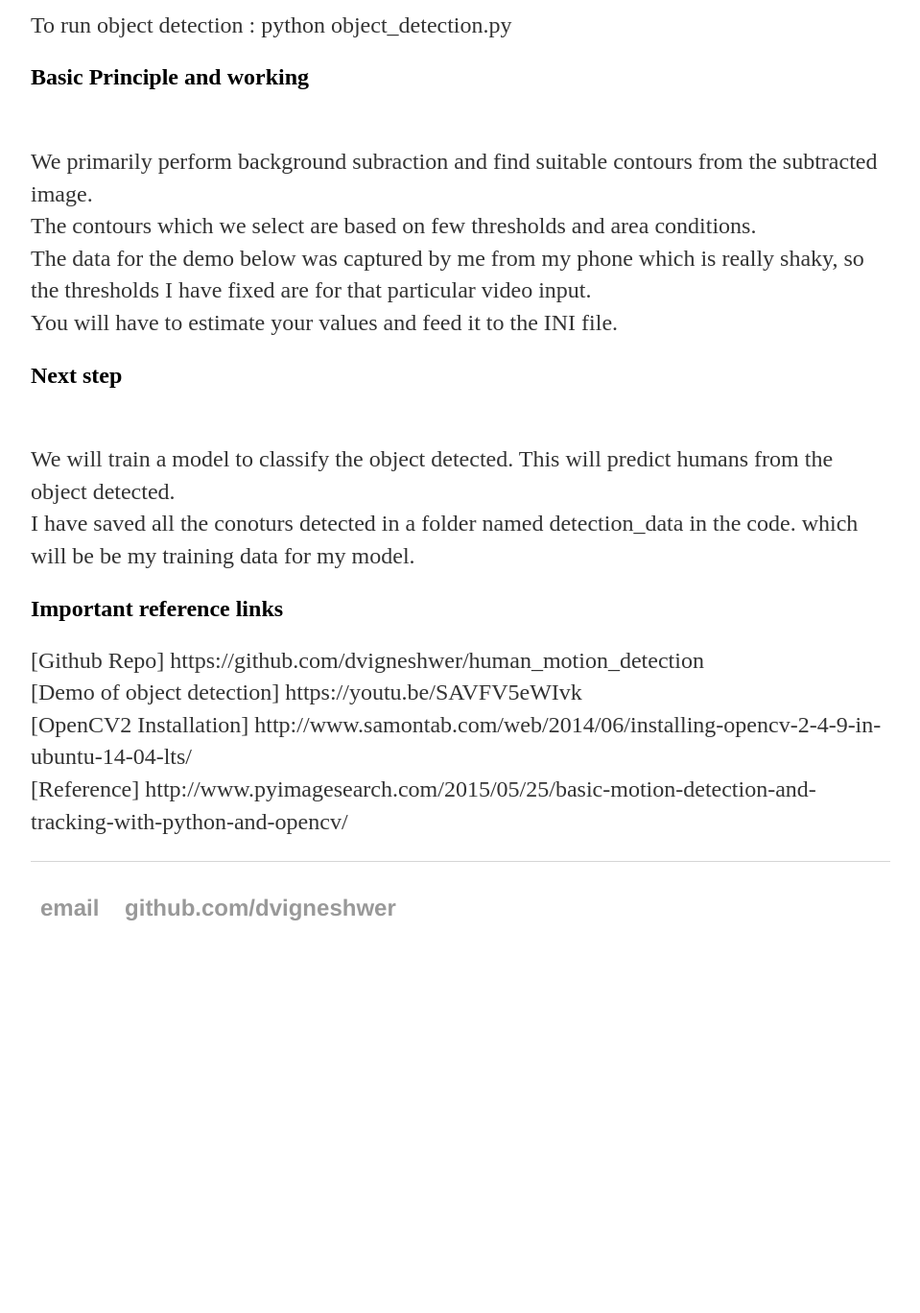
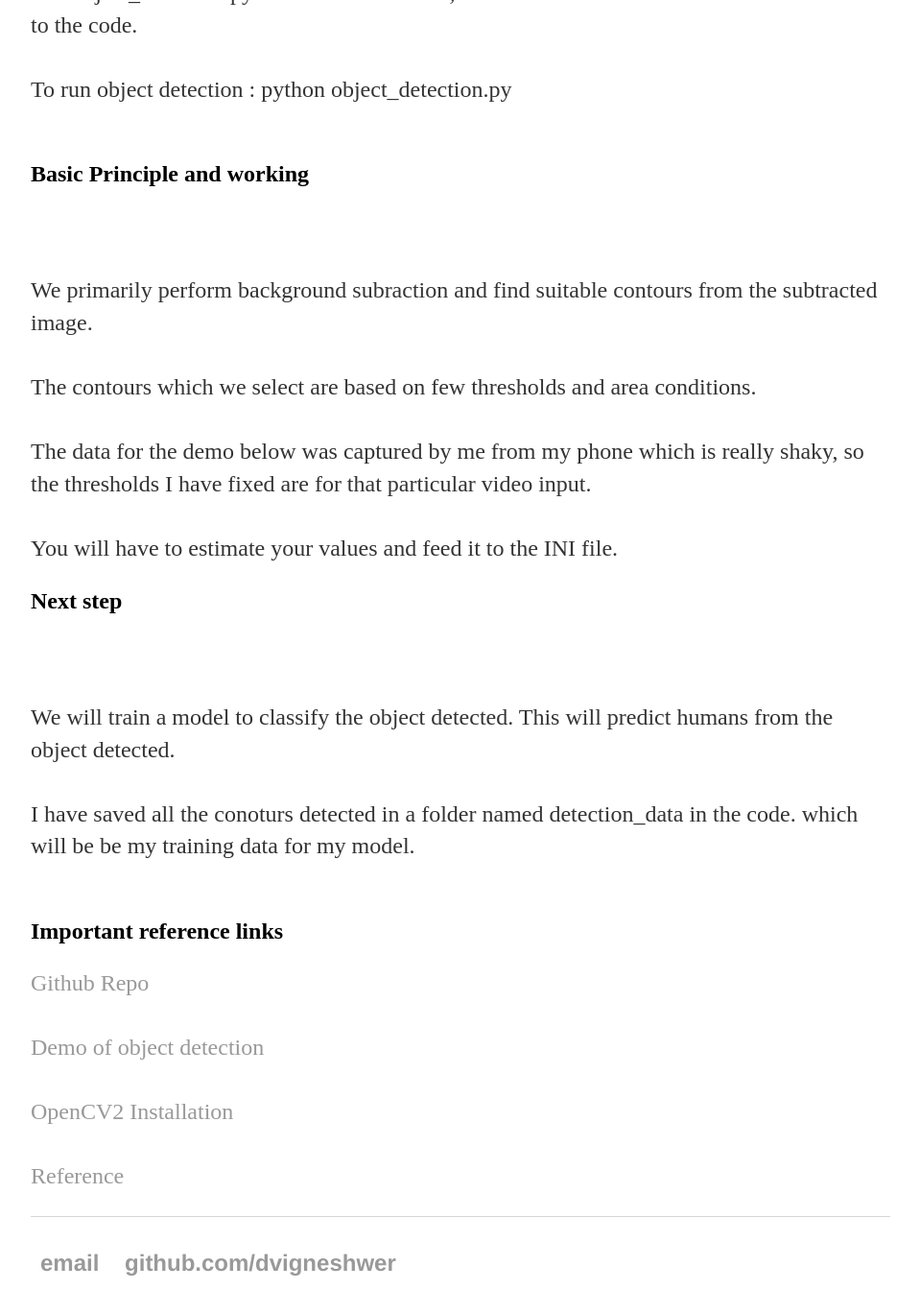
Before and after one commit to DineshMv/dvigneshwer.github.io, a Jekyll site: the page built from _posts/2016-05-11-object-detection.md, in a window 1280 px wide and 1400 px high, scrolled down 539 px. Shown: the top 1368 px of the window at 96% size, without its empty margins (160-1119 px from the left). Built offline with Jekyll 4.4.1, drawn with Linux system fonts in a browser that asks for light colours; before the commit the page ends 1569 px from its top, so only the background shows below that.

Commit message:
updated links
html tags to links

```diff
--- a/_posts/2016-05-11-object-detection.md
+++ b/_posts/2016-05-11-object-detection.md
@@ -8,41 +8,41 @@ date: 2016-05-11
 <p>
 <br>
 To track humans in a particular video input we need to first identify the objects in the video input.
-<br>
+<br><br>
 The object_deteciton.py code does that for us, we feed camera usb id or location of the video to the code.
-<br>
+<br><br>
 To run object detection : python object_detection.py
-<br>
+<br><br>
 </p>
 <h2>Basic Principle and working</h2>
 <p>
-<br>
+<br><br>
 We primarily perform background subraction and find suitable contours from the subtracted image.
-<br>
+<br><br>
 The contours which we select are based on few thresholds and area conditions.
-<br>
+<br><br>
 The data for the demo below was captured by me from my phone which is really shaky, so the thresholds I have fixed are for that particular video input.
-<br>
+<br><br>
 You will have to estimate your values and feed it to the INI file.
 <br>
 </p>
 <h2>Next step</h2>
 <p>
-<br>
+<br><br>
 We will train a model to classify the object detected. This will predict humans from the object detected.
-<br>
+<br><br>
 I have saved all the conoturs detected in a folder named detection_data in the code.
 which will be be my training data for my model.
-<br>
+<br><br>
 </p>
 
 <h2>Important reference links</h2>
 <p>
-[Github Repo] https://github.com/dvigneshwer/human_motion_detection
-<br>
-[Demo of object detection] https://youtu.be/SAVFV5eWIvk
-<br>
-[OpenCV2 Installation] http://www.samontab.com/web/2014/06/installing-opencv-2-4-9-in-ubuntu-14-04-lts/
-<br>
-[Reference] http://www.pyimagesearch.com/2015/05/25/basic-motion-detection-and-tracking-with-python-and-opencv/
+<a href="https://github.com/dvigneshwer/human_motion_detection">Github Repo</a>
+<br><br>
+<a href="https://youtu.be/SAVFV5eWIvk">Demo of object detection</a>
+<br><br>
+<a href="http://www.samontab.com/web/2014/06/installing-opencv-2-4-9-in-ubuntu-14-04-lts/">OpenCV2 Installation</a>
+<br><br>
+<a href ="http://www.pyimagesearch.com/2015/05/25/basic-motion-detection-and-tracking-with-python-and-opencv/">Reference</a>
 </p>
```
